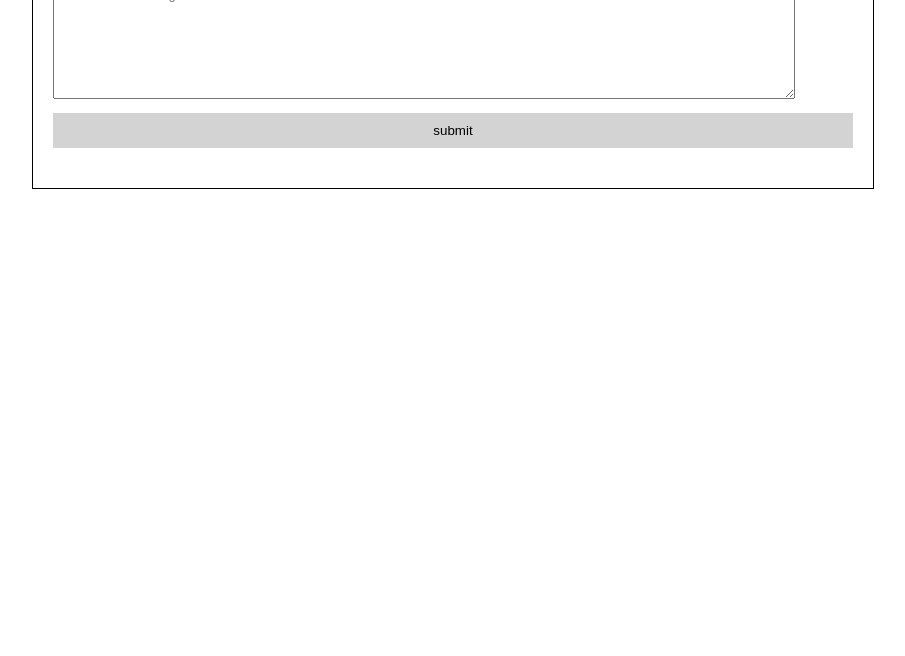
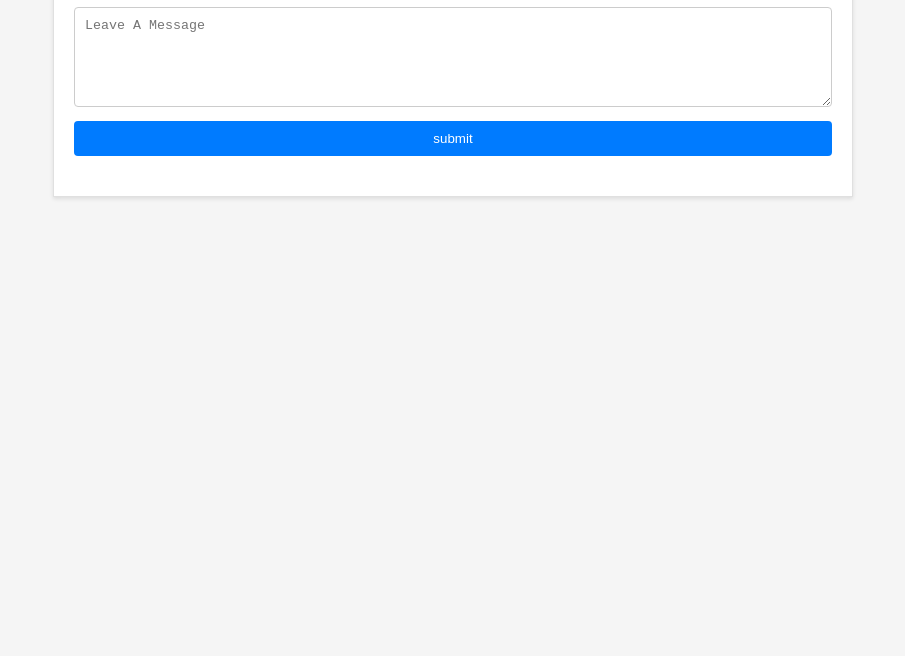
Before and after one commit to MopeyHippo/week4project, a website built with Vite: page client/index.html in a window 1280 px wide. Shown: the part 144-800 px from the top of the page, without its empty margins (187-1092 px from the left). Built offline with nearby package versions, Linux system fonts and the light colour scheme; files whose address does not match are found by name.

Commit message:
added media querys to make mobile & desktop responsive, plus add styling

```diff
--- a/client/style.css
+++ b/client/style.css
@@ -1,20 +1,26 @@
+* {
+    box-sizing: border-box;
+}
+
 body {
     font-family: Arial, Helvetica, sans-serif;
     margin: 0;
     padding: 0;
+    background-color: #f5f5f5;
 }
 
 .container {
     max-width: 800px;
-    margin: 20px auto;
+    margin: auto;
     padding: 20px;
-    border: 1px solid black;
-    align-content: center;
-    justify-content: center;
+    border: 1px solid #e0e0e0;
+    background-color: #fff;
+    box-shadow: 0 2px 4px rgba(0, 0, 0, 0.1);
 }
 
 h1 {
     text-align: center;
+    color: #333;
 }
 
 form {
@@ -22,32 +28,41 @@ form {
 }
 
 textarea {
-    width: 90%;
+    width: 100%;
     height: 100px;
     padding: 10px;
     margin-bottom: 10px;
-    justify-content: center;
+    border: 1px solid #ccc;
+    border-radius: 4px;
 }
 
 button {
-    display: block;
     width: 100%;
     padding: 10px;
-    background-color: lightgray;
-    color: black;
+    background-color: #007bff;
+    color: #fff;
     border: none;
+    border-radius: 4px;
     cursor: pointer;
+    transition: background-color 0.3s ease;
 }
 
 button:hover {
-    background-color: darkgray;
+    background-color: #0056b3;
 }
 
 .message {
     margin-bottom: 10px;
     padding: 10px;
-    background-color: white;
-    border: 1px solid white;
-    align-content: center;
-    justify-content: center;
+    background-color: #f9f9f9;
+    border: 1px solid #e0e0e0;
+    border-radius: 4px;
 }
+
+
+@media (min-width: 768px) {
+    .container {
+        margin-top: 50px;
+        margin-bottom: 50px;
+    }
+}
--- a/server/seed.js
+++ b/server/seed.js
@@ -1,8 +1,8 @@
-import  Database  from 'better-sqlite3'; // Import Database class from better-sqlite3
+import  Database  from 'better-sqlite3';
 
 
 
-const db = new Database('guestbook.db'); // Initialize SQLite database
+const db = new Database('guestbook.db');
 
 db.exec(`
     CREATE TABLE IF NOT EXISTS messages (
--- a/server/server.js
+++ b/server/server.js
@@ -1,5 +1,5 @@
 import express, { response } from "express";
-import Database  from 'better-sqlite3'; // Import Database class from better-sqlite3
+import Database  from 'better-sqlite3';
 import cors from "cors"
 
 const app = express();
@@ -7,7 +7,7 @@ const app = express();
 app.use(cors());
 const PORT = 8080;
 
-const db = new Database('guestbook.db'); // Initialize SQLite database
+const db = new Database('guestbook.db');
 
 app.use(express.json());
 
@@ -22,7 +22,7 @@ app.post('/api/messages', (req, res) => {
   try {
       const stmt = db.prepare('INSERT INTO messages (text) VALUES (?)');
       stmt.run(text);
-      // const newMessage = { id: info.lastInsertRowid, text };
+
       res.status(201).json("success");
   } catch (error) {
       console.error('Error saving message:', error);
```
Also changed, not shown: 1 other file.
